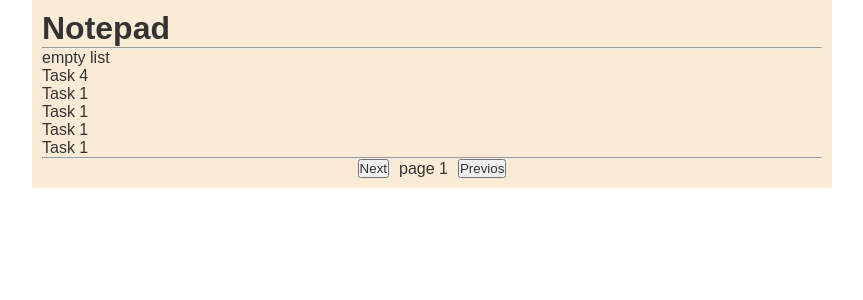
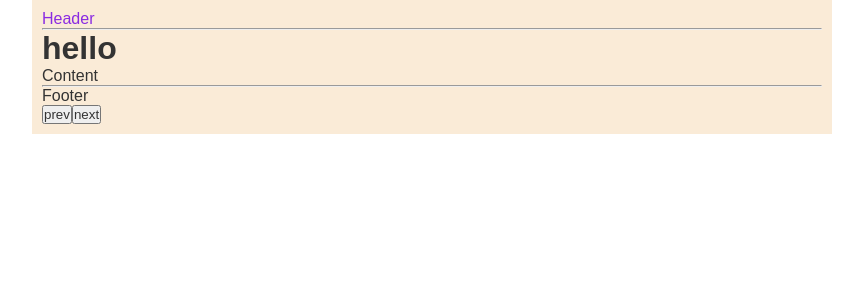
Before and after one commit to 1million2/note-pad-react, a React (Create React App) app: page / in a window 1280 px wide. Shown: the top 300 px of the page, without its empty margins (208-1071 px from the left). Built offline with nearby package versions, Linux system fonts and the light colour scheme.

Commit message:
add component files and add modules css

```diff
--- a/src/App.css
+++ b/src/App.css
@@ -21,10 +21,5 @@ button {
 ul {
     list-style: none;
 }
+
 /* footer */
-footer {
-    display: flex;
-    align-items: center;
-    justify-content: center;
-    column-gap: 10px;
-}
--- a/src/App.js
+++ b/src/App.js
@@ -1,27 +1,15 @@
 import './App.css';
+import Header from './components/Header';
+import Content from './components/Content';
+import Footer from './components/Footer';
 function App() {
   return (
     <div className="App">
-      <header>
-        <h1>Notepad</h1>
-      </header>
+      <Header />
       <hr></hr>
-      <div className="content">
-        <p>empty list</p>
-        <ul>
-          <li>Task 4</li>
-          <li>Task 1</li>
-          <li>Task 1</li>
-          <li>Task 1</li>
-          <li>Task 1</li>
-        </ul>
-      </div>
+      <Content />
       <hr></hr>
-      <footer>
-        <button>Next</button>
-        <p className="page-number">page 1</p>
-        <button>Previos</button>
-      </footer>
+      <Footer />
     </div>
   );
 }
```
Also changed, not shown: src/Content.js (deleted, +0 -11 lines), src/Footer.js (deleted, +0 -7 lines), src/Header.js (deleted, +0 -7 lines), src/Logo.js (deleted, +0 -7 lines), src/logo.svg (deleted), 1 other file (tests, documents, lock files or other folders).
